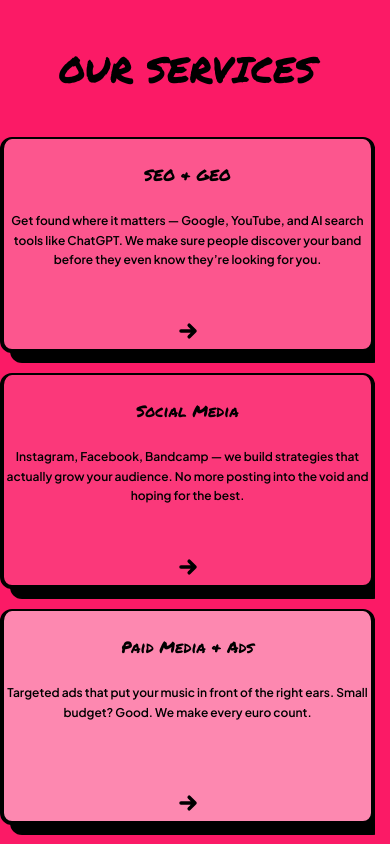
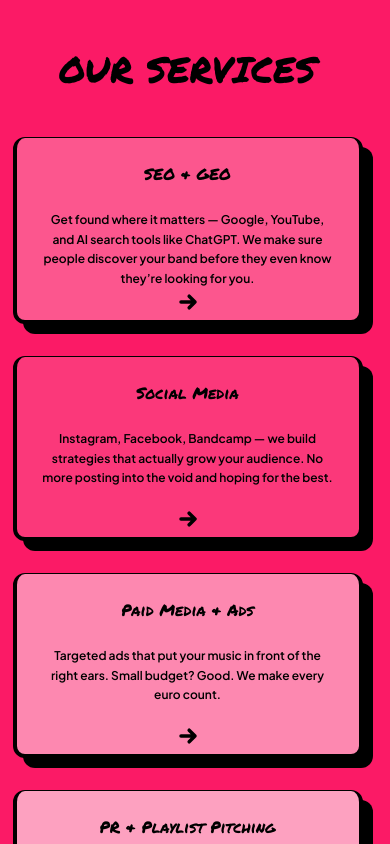
Before and after one commit to Cmbs86/Riotseed, a React (Vite) app: page / in a window 390 px wide. Shown: the part 1000-1844 px from the top of the page. Built offline with nearby package versions, Linux system fonts and the light colour scheme; a web font is replaced by a local one.

Commit message:
fix media queries services section

```diff
--- a/src/index.css
+++ b/src/index.css
@@ -21,6 +21,17 @@
 }
 
 @theme {
+
+
+  --breakpoint-sm: 640px;
+  --breakpoint-md: 768px;
+  --breakpoint-lg: 1024px;
+
+  --breakpoint-xl: 1440px;
+  --breakpoint-2xl: 1700px;
+
+
+
   --font-rubik-dirt: "Rubik Dirt", sans-serif;
   --font-sedgwick-ave: "Sedgwick Ave", cursive;
   --font-sedgwick-ave-display: "Sedgwick Ave Display", cursive;
--- a/src/sections/About.tsx
+++ b/src/sections/About.tsx
@@ -41,7 +41,7 @@ const About = () => {
 
       <div className="w-full">
         <div
-          className={`flex flex-col lg:flex-row items-stretch w-full max-w-[1400px] 2xl:max-w-[2400px] mx-auto transition-all duration-1000 ${
+          className={`flex flex-col lg:flex-row items-stretch w-full max-w-[1800px] 2xl:max-w-[2400px] mx-auto transition-all duration-1000 ${
             isVisible ? "opacity-100 translate-y-0" : "opacity-0 translate-y-20"
           }`}
         >
@@ -82,37 +82,37 @@ const About = () => {
             <div className="flex flex-col gap-6 max-w-[480px] lg:max-w-[520px] 2xl:max-w-[500px] w-full">
               <div className="h-2 lg:h-4 w-full" />
 
-              <p className="font-plus-jakarta-sans text-base lg:text-lg font-semibold italic text-primary-black leading-relaxed">
+              <p className="font-plus-jakarta-sans text-base lg:text-lg font-semibold text-primary-black leading-relaxed">
                 I’m Aude! French, Berlin-based, full of tattoos, and obsessed
                 with music since my teenage years when I first discovered punk
                 and never looked back.
               </p>
 
-              <p className="font-plus-jakarta-sans text-base lg:text-lg font-semibold italic text-primary-black leading-relaxed">
+              <p className="font-plus-jakarta-sans text-base lg:text-lg font-semibold text-primary-black leading-relaxed">
                 12+ years in the industry, on every side of the table:
                 independent punk labels (SideOneDummy, People Like You Records),
                 national rock radio (OÜI FM), Viacom/MTV, Vice Media, and six
                 years at Spotify managing marketing ad campaigns.
               </p>
 
-              <p className="font-plus-jakarta-sans text-base lg:text-lg font-semibold italic text-primary-black leading-relaxed">
+              <p className="font-plus-jakarta-sans text-base lg:text-lg font-semibold ital text-primary-black leading-relaxed">
                 But I never stopped being part of the scene. I play guitar in a
                 FLINTA punk hardcore band, go to shows constantly, and moved to
                 Berlin for the underground scene. There’s nowhere else like it.
               </p>
 
-              <p className="font-plus-jakarta-sans text-base lg:text-lg font-semibold italic text-primary-black leading-relaxed">
+              <p className="font-plus-jakarta-sans text-base lg:text-lg font-semibold text-primary-black leading-relaxed">
                 I built Riotseed because bands in development almost never have
                 access to professional marketing. The budgets are too small, the
                 agencies too expensive. I wanted to change that.
               </p>
 
-              <p className="font-plus-jakarta-sans text-base lg:text-lg font-semibold italic text-primary-black leading-relaxed">
+              <p className="font-plus-jakarta-sans text-base lg:text-lg font-semibold text-primary-black leading-relaxed">
                 Female-run. No corporate bullshit. If your music is real, your
                 marketing should be too.
               </p>
 
-              <p className="font-plus-jakarta-sans text-base lg:text-lg font-extrabold italic text-primary-black leading-relaxed">
+              <p className="font-plus-jakarta-sans text-base lg:text-lg font-extrabold text-primary-black leading-relaxed">
                 So, let’s plant the seed. And watch it riot!
               </p>
 
--- a/src/sections/Services.tsx
+++ b/src/sections/Services.tsx
@@ -53,13 +53,13 @@ const Services = () => {
 
       <div className="w-full h-12 md:h-16"></div>
 
-      <div className="w-full max-w-[1180px] 2xl:max-w-[1320px] px-5 md:px-8">
-        <div className="grid grid-cols-1 sm:grid-cols-2 lg:grid-cols-3 2xl:grid-cols-6 gap-5 lg:gap-6">
+      <div className="w-full max-w-[350px] sm:max-w-[420px] md:max-w-[700px] lg:max-w-[900px] xl:max-w-[1200px] 2xl:max-w-[1400px] px-5 md:px-8">
+        <div className="grid grid-cols-1 md:grid-cols-2 xl:grid-cols-3 gap-8 md:gap-10">
           {services.map((service, index) => (
             <Link
               key={service.slug}
               to={`/services/${service.slug}`}
-              className={`group ${cardColors[index]} border-primary-black border-t-2 border-r-4 border-b-4 border-l-4 rounded-xl  shadow-[10px_10px_0px_#000000] hover:shadow-[3px_3px_0px_#000000] hover:translate-x-1 hover:translate-y-1 cursor-pointer  ${
+              className={`group ${cardColors[index]} border-primary-black border-t-1 border-r-4 border-b-4 border-l-4 rounded-xl  shadow-[10px_10px_0px_#000000] hover:shadow-[3px_3px_0px_#000000] hover:translate-x-1 hover:translate-y-1 cursor-pointer  ${
                 isVisible
                   ? "opacity-100 translate-y-0"
                   : "opacity-0 translate-y-20"
@@ -70,14 +70,18 @@ const Services = () => {
                 transitionDelay: `${index * 150}ms, 0s, 0s, 0s`,
               }}
             >
-              <div className="grid h-full min-h-[210px] lg:min-h-[220px] grid-rows-[72px_1fr_32px] items-start">
+              <div className="grid h-full min-h-[180px] lg:min-h-[200px] xl:min-h-[210px] 2xl:min-h-[220px] grid-rows-[72px_1fr_32px] items-start">
                 <h3 className="font-permanent-marker text-base md:text-lg xl:text-xl text-primary-black text-center transition-transform duration-500 ease-out group-hover:-translate-y-1 leading-none flex items-center justify-center h-full">
                   {service.title}
                 </h3>
 
-                <p className="font-plus-jakarta-sans text-xs md:text-sm font-semibold text-primary-black text-center leading-relaxed mt-3 flex items-start justify-center">
-                  {service.teaser}
-                </p>
+                <div className="w-full flex justify-center">
+                  <div className="w-[85%] md:w-[88%] lg:w-[90%]">
+                    <p className="font-plus-jakarta-sans text-xs md:text-sm font-semibold text-primary-black text-center leading-relaxed">
+                      {service.teaser}
+                    </p>
+                  </div>
+                </div>
 
                 <div className="mt-4 flex justify-center transition-all duration-500 ease-out group-hover:translate-y-1 group-hover:scale-110">
                   <svg
```
